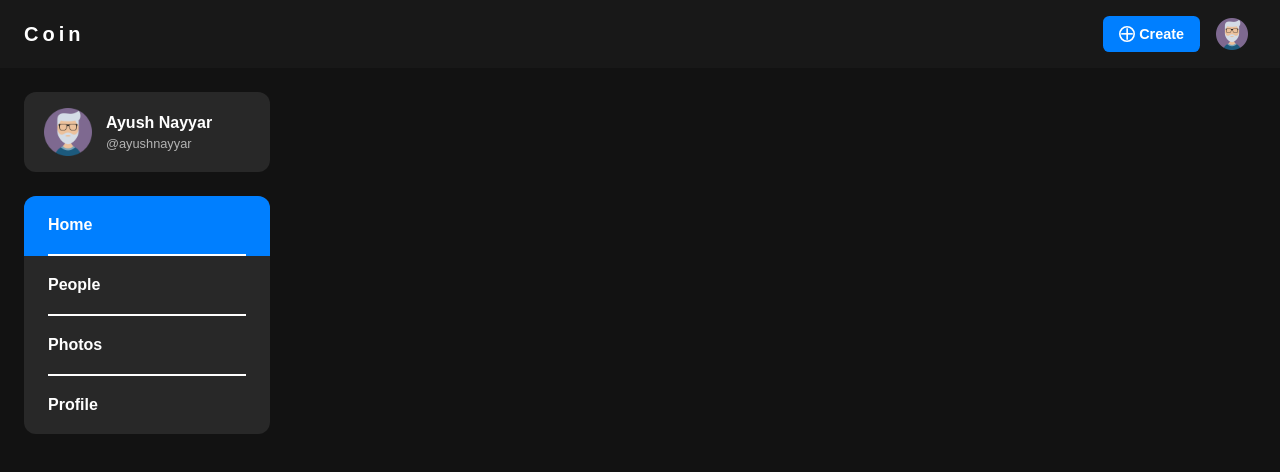
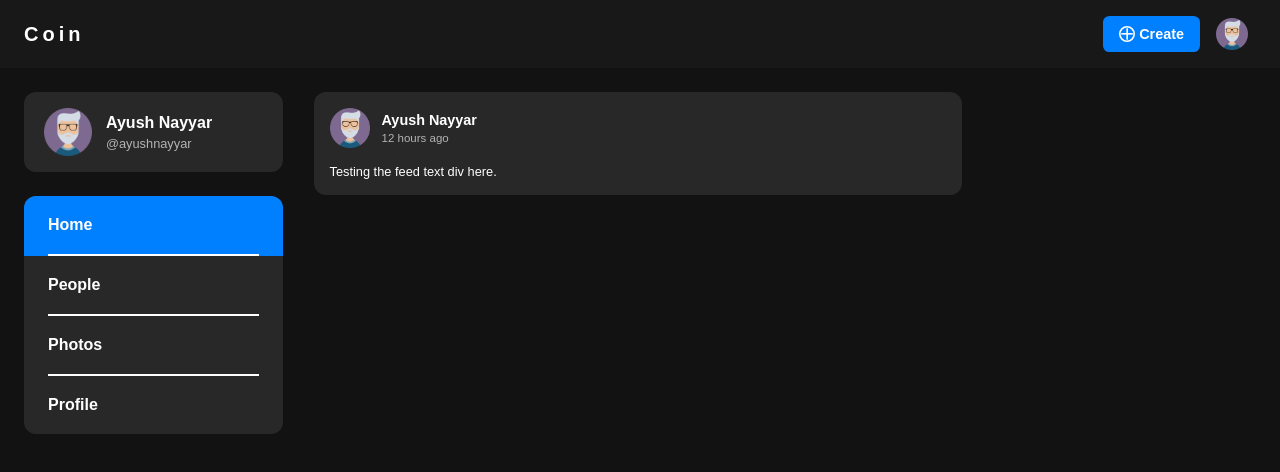
Before and after one commit to ayushnayyar/Coin, a React (Create React App) app: page / in a window 1280 px wide. Shown: the top 472 px of the page. Built offline with nearby package versions, Linux system fonts and the light colour scheme.

Commit message:
- Added Post in Feed Section

```diff
--- a/src/common/home/body.scss
+++ b/src/common/home/body.scss
@@ -6,13 +6,13 @@
 }
 
 .NavSection {
-  width: 20%;
+  width: 21%;
 }
 
 .FeedSection {
-  width: 55%;
+  width: 50%;
 }
 
 .PeopleSection {
-  width: 20%;
+  width: 24%;
 }
--- /dev/null
+++ b/src/common/home/feed.scss
@@ -0,0 +1,7 @@
+@import '../../constants/constants.scss';
+
+.Feed {
+  padding: 0px;
+  display: flex;
+  flex-direction: column;
+}
--- /dev/null
+++ b/src/common/home/post.scss
@@ -0,0 +1,53 @@
+@import '../../constants/constants.scss';
+
+.Feed__Post {
+  display: flex;
+  flex-direction: column;
+  border-radius: 0.75rem;
+  padding: 16px;
+  width: 100%;
+  background-color: $light-gray;
+}
+
+.Feed__Post__Header {
+  display: flex;
+  flex-direction: row;
+  justify-content: flex-start;
+  align-items: center;
+}
+
+.Feed__Post__Header-info {
+  display: flex;
+  flex-direction: column;
+  justify-content: center;
+  align-items: flex-start;
+}
+
+.FeedPost__Header-info-name {
+  font-weight: 600;
+  margin-bottom: 4px;
+  font-size: 0.9rem;
+  color: $primary-text;
+}
+
+.FeedPost__Header-info-time {
+  font-size: 0.72rem;
+  color: $secondary-text;
+}
+
+.Feed__Post__Header-photo {
+  width: 2.5rem;
+  height: 2.5rem;
+  margin-right: 12px;
+
+  > img {
+    width: 100%;
+    height: auto;
+  }
+}
+
+.Feed__Post__Text {
+  color: $primary-text;
+  font-size: 0.8rem;
+  margin-top: 16px;
+}
--- a/src/components/home/FeedSection.js
+++ b/src/components/home/FeedSection.js
@@ -1,7 +1,15 @@
 import React from 'react';
 
+import Post from './Post';
+
+import '../../common/home/feed.scss';
+
 const FeedSection = () => {
-  return <div></div>;
+  return (
+    <section className="Feed">
+      <Post />
+    </section>
+  );
 };
 
 export default FeedSection;
--- a/src/components/home/NavSection.js
+++ b/src/components/home/NavSection.js
@@ -8,7 +8,9 @@ import '../../common/home/nav-section.scss';
 
 const NavSection = () => {
   let history = useHistory();
-  const [isLinkActive, setLinkActive] = useState('Home');
+  // let location = useLocation();
+  const [isLinkActive, setLinkActive] = useState(history.location.pathname);
+  console.log(history.location.pathname);
 
   const navLinks = [
     { name: 'Home', to: '/' },
@@ -34,12 +36,12 @@ const NavSection = () => {
         {navLinks.map((link) => (
           <div
             onClick={() => {
-              setLinkActive(link.name);
+              setLinkActive(link.to);
               history.replace(link.to);
               // window.history.replaceState(null, null, link.to);
             }}
             className={`${
-              isLinkActive === link.name
+              isLinkActive === link.to
                 ? 'NavSection__Link-active'
                 : 'NavSection__Link'
             }`}
--- /dev/null
+++ b/src/components/home/Post.js
@@ -0,0 +1,25 @@
+import React from 'react';
+
+import Avatar from '../../assets/images/man.png';
+
+import '../../common/home/post.scss';
+
+const Post = () => {
+  return (
+    <div className="Feed__Post">
+      <div className="Feed__Post__Header">
+        <div className="Feed__Post__Header-photo">
+          <img src={Avatar} />
+        </div>
+        <div className="Feed__Post__Header-info">
+          <div className="FeedPost__Header-info-name">Ayush Nayyar</div>
+          <div className="FeedPost__Header-info-time">12 hours ago</div>
+        </div>
+      </div>
+      <div className="Feed__Post__Text">Testing the feed text div here.</div>
+      <div className="Feed__Post__Photos"></div>
+    </div>
+  );
+};
+
+export default Post;
--- a/src/routes/index.js
+++ b/src/routes/index.js
@@ -12,7 +12,7 @@ const Routes = () => {
   return (
     <BrowserRouter>
       <Switch>
-        <Route exact path={HOME} component={withRouter(Home)} />
+        <Route path={HOME} component={withRouter(Home)} />
         <Route path={PEOPLE} component={withRouter(People)} />
         <Route path={LOGIN} component={withRouter(Home)} />
         <Route />
```
